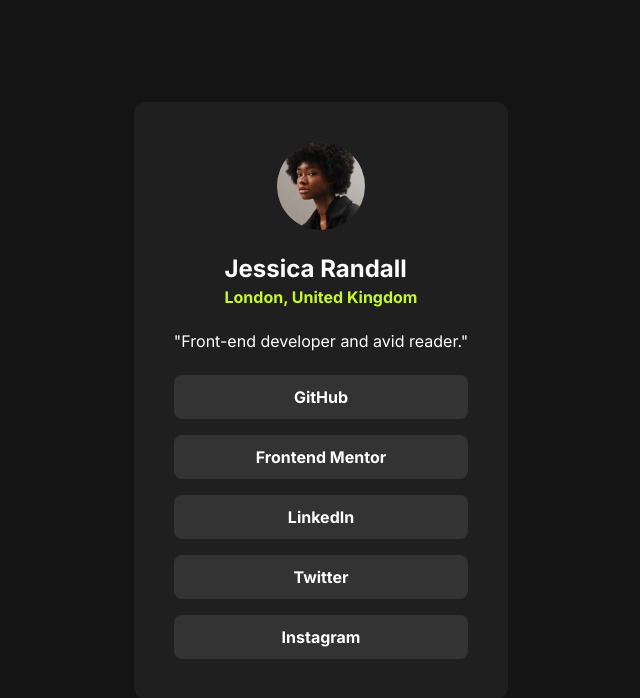
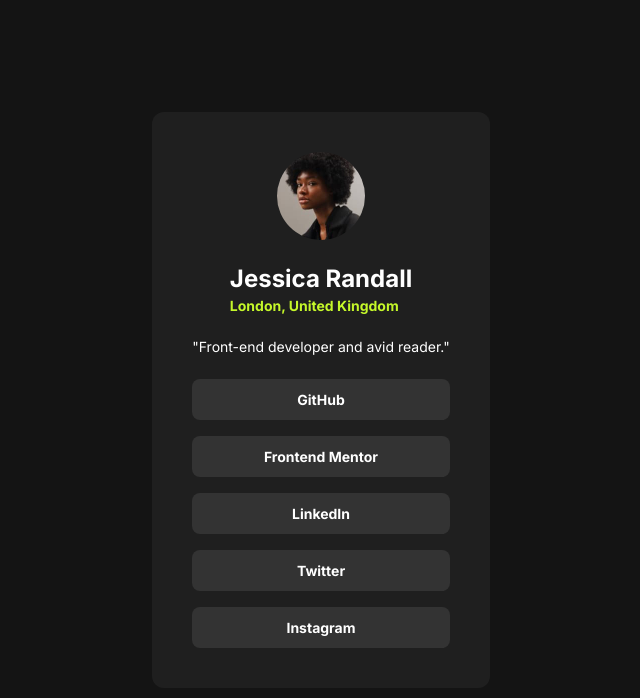
Before and after one commit to LamprosVasilakos/Social-links-profile, a plain HTML site: page index.html in a window 1280 px wide. Shown: the whole page, without its empty margins (319-959 px from the left). Drawn offline with Linux system fonts and the light colour scheme.

Commit message:
fixed the font sizes

```diff
--- a/styles.css
+++ b/styles.css
@@ -35,7 +35,7 @@
   font-family: var(--font-family);
   background-color: var(--grey-900);
   color: var(--white);
-  font-size: var(--font-regular);
+  font-size: var(--font-size-regular);
   display: flex;
   justify-content: center;
   align-items: center;
@@ -94,6 +94,10 @@
   font-weight: var(--font-bold);
 }
 
+/* .bio {
+  font-size: var(--font-regular);
+} */
+
 .links {
   display: flex;
   flex-direction: column;
```
